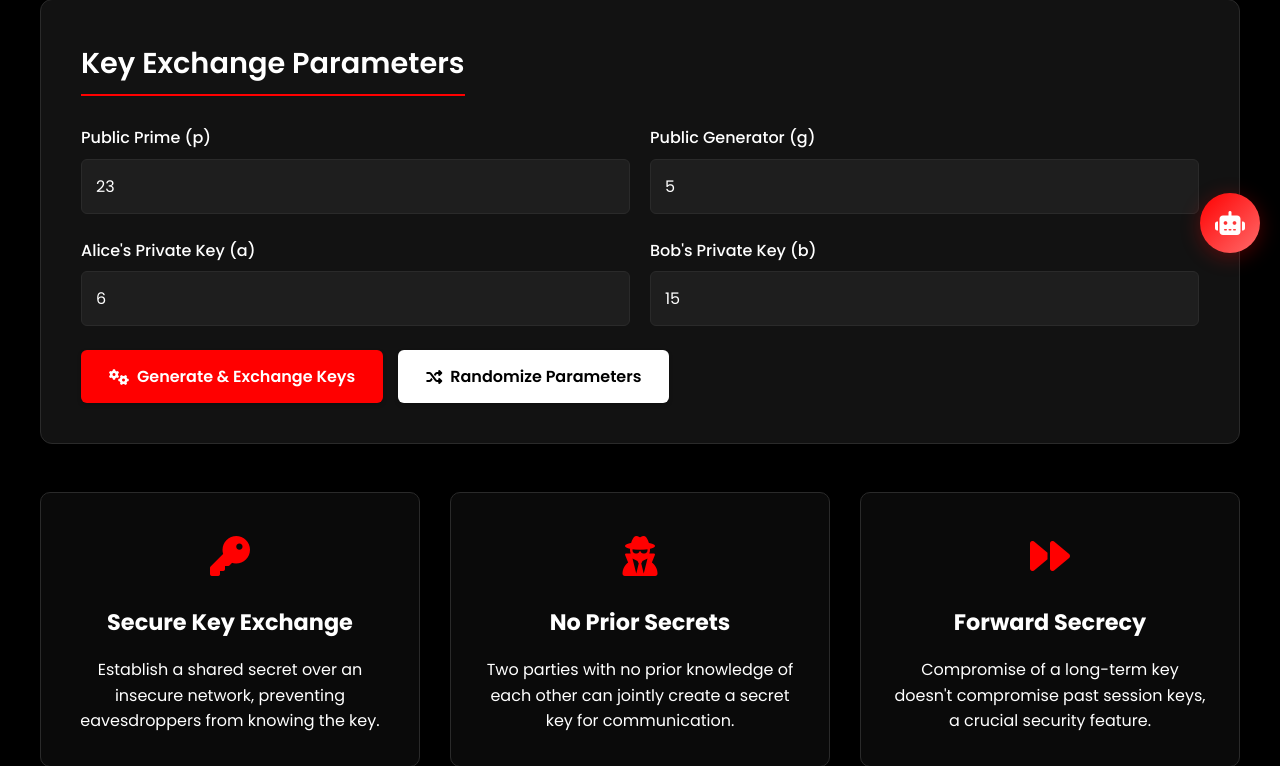
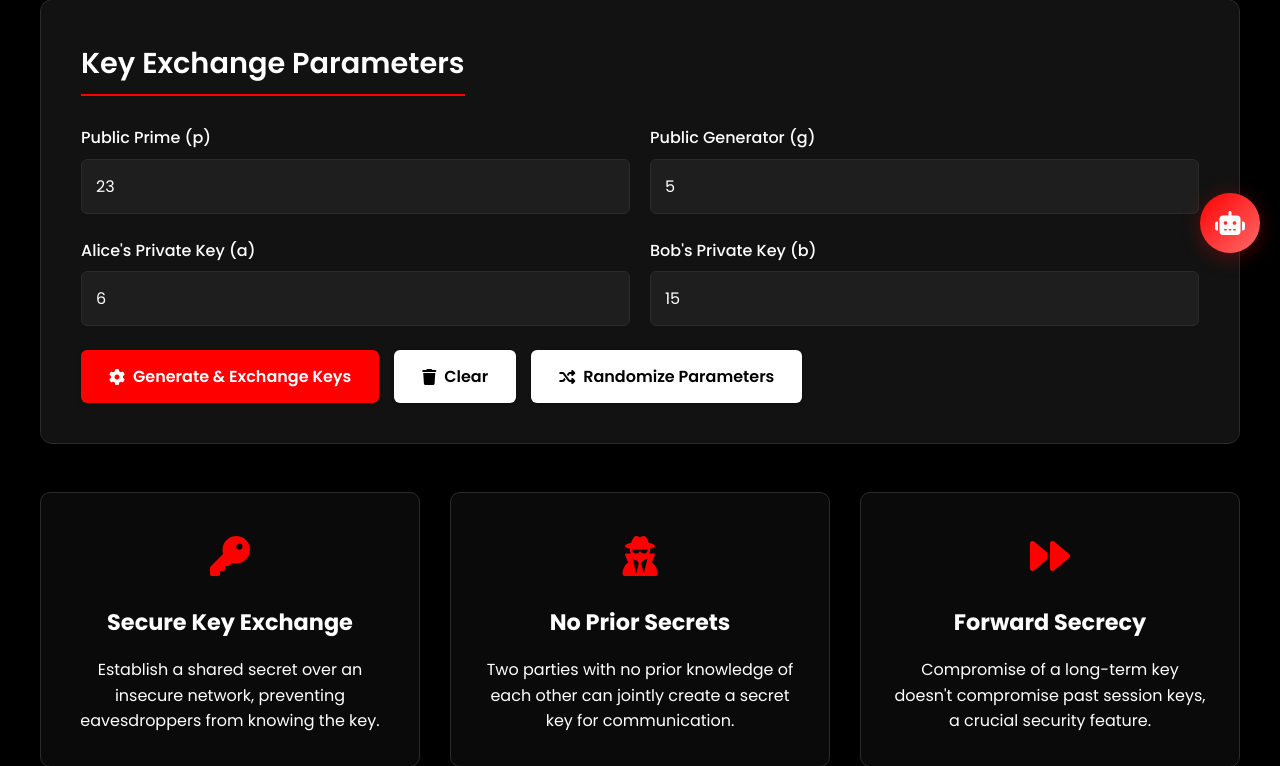
Before and after one commit to The-Web-Dev-Forge/AlgoVault, a Django app: page /diffie_hellman/ in a window 1280 px wide. Shown: the part 527-1293 px from the top of the page. Run offline with Django 5.2, Linux system fonts and the light colour scheme.

Commit message:
Update diffie_hellman.html: improvements for Diffie-Hellman template

```diff
--- a/Cryptography/templates/diffie_hellman.html
+++ b/Cryptography/templates/diffie_hellman.html
@@ -45,8 +45,12 @@
 
         <div class="btn-group">
             <button id="process-btn" class="btn">
-                <i class="fas fa-cogs" style="margin-right: 8px;"></i>
+                <i class="fas fa-cog" style="margin-right: 8px;"></i>
                 Generate & Exchange Keys
+            </button>
+            <button id="clear-btn" class="btn btn-secondary">
+                <i class="fas fa-trash" style="margin-right: 8px;"></i>
+                Clear
             </button>
             <button id="randomize-btn" class="btn btn-secondary">
                 <i class="fas fa-random" style="margin-right: 8px;"></i>
@@ -276,6 +280,10 @@ document.addEventListener('DOMContentLoaded', function() {
             return;
         }
 
+        // Set button to processing state
+        processBtn.innerHTML = '<i class="fas fa-spinner fa-spin" style="margin-right: 8px;"></i>Processing...';
+        processBtn.disabled = true;
+
         const p = BigInt(primeInput.value);
         const g = BigInt(generatorInput.value);
         const a = BigInt(alicePrivateInput.value);
@@ -328,6 +336,10 @@ document.addEventListener('DOMContentLoaded', function() {
             resultSection.style.display = 'block';
             resultSection.scrollIntoView({ behavior: 'smooth' });
             showNotification('Shared secret successfully established!');
+
+            // Reset button state
+            processBtn.innerHTML = '<i class="fas fa-cog" style="margin-right: 8px;"></i>Generate & Exchange Keys';
+            processBtn.disabled = false;
         }, delay += 1000);
     }
 
@@ -346,6 +358,28 @@ document.addEventListener('DOMContentLoaded', function() {
 
     processBtn.addEventListener('click', animateExchange);
     randomizeBtn.addEventListener('click', randomize);
+
+    // Clear button functionality
+    const clearBtn = document.getElementById('clear-btn');
+    if (clearBtn) {
+        clearBtn.addEventListener('click', function() {
+            // Clear input fields
+            primeInput.value = '';
+            generatorInput.value = '';
+            alicePrivateInput.value = '';
+            bobPrivateInput.value = '';
+
+            // Hide visualization and result sections
+            visualizationContainer.style.display = 'none';
+            resultSection.style.display = 'none';
+
+            // Reset process button
+            processBtn.innerHTML = '<i class="fas fa-cog" style="margin-right: 8px;"></i>Generate & Exchange Keys';
+            processBtn.disabled = false;
+
+            showNotification('Form cleared successfully!', 'success');
+        });
+    }
 });
 </script>
 {% endblock %}
```
